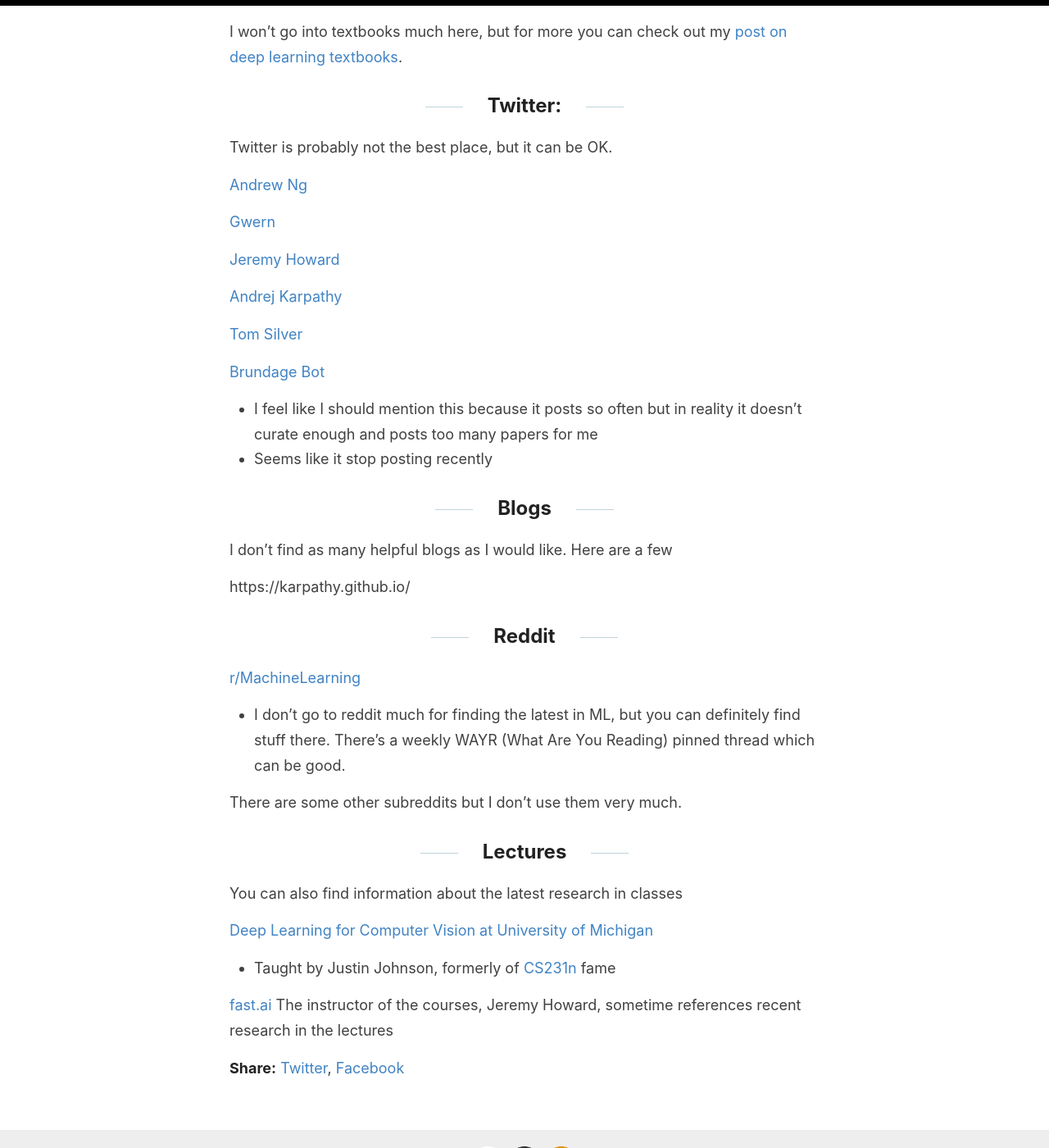
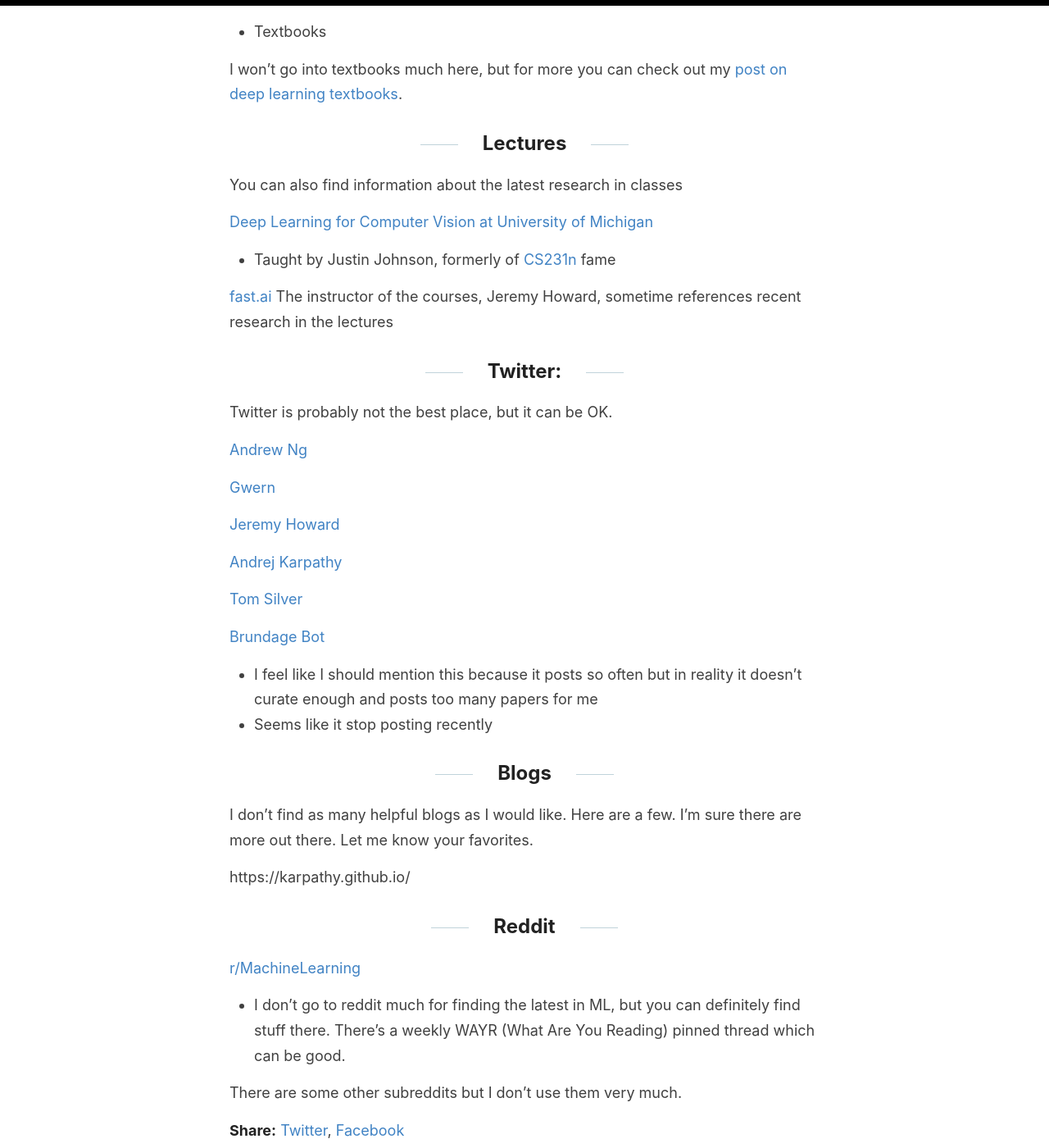
Before and after one commit to jss367/blog, a Jekyll site: the page built from _posts/2021-02-01-how-to-find-the-latest-machine-learning-research.md, in a window 1280 px wide and 1400 px high, scrolled down 2165 px. Shown: the whole window at 82% size. Built offline with Jekyll 4.4.1, drawn with Linux system fonts in a browser that asks for light colours; our own code applies the rules of GitHub Pages for plain Markdown files; part of the change alters nothing that is shown; some of the changed text lies outside the part shown.

Commit message:
Update 2021-02-01-how-to-find-the-latest-machine-learning-research.md

```diff
--- a/_posts/2021-02-01-how-to-find-the-latest-machine-learning-research.md
+++ b/_posts/2021-02-01-how-to-find-the-latest-machine-learning-research.md
@@ -9,12 +9,12 @@ There's too much going on, so you'll need some things to help curate the list fo
 
 [Arxiv Sanity](http://www.arxiv-sanity.com/)
 
-* Site created by Andrej Karpathy
 * My #1 place to find new research
 * Be sure to create an account and start saving papers you like to it so the recommendation feature can work
+* Site created by Andrej Karpathy
 
 [Papers with Code](https://paperswithcode.com/)
-
+* The best site for seeing overall trends in the field
 
 ## Newsletters
 
@@ -58,6 +58,16 @@ I'm not usually a newsletters guy, but for some reason I've found that there are
 
 I won't go into textbooks much here, but for more you can check out my [post on deep learning textbooks](https://jss367.github.io/Free-Deep-Learning-Textbooks.html).
 
+## Lectures
+
+You can also find information about the latest research in classes
+
+[Deep Learning for Computer Vision at University of Michigan](https://www.youtube.com/playlist?list=PL5-TkQAfAZFbzxjBHtzdVCWE0Zbhomg7r)
+* Taught by Justin Johnson, formerly of [CS231n](http://cs231n.stanford.edu/) fame
+
+[fast.ai](https://www.fast.ai/)
+The instructor of the courses, Jeremy Howard, sometime references recent research in the lectures
+
 
 ## Twitter:
 
@@ -79,7 +89,7 @@ Twitter is probably not the best place, but it can be OK.
 
 ## Blogs
 
-I don't find as many helpful blogs as I would like. Here are a few
+I don't find as many helpful blogs as I would like. Here are a few. I'm sure there are more out there. Let me know your favorites.
 
 https://karpathy.github.io/
 
@@ -89,14 +99,3 @@ https://karpathy.github.io/
 * I don't go to reddit much for finding the latest in ML, but you can definitely find stuff there. There's a weekly WAYR (What Are You Reading) pinned thread which can be good.
 
 There are some other subreddits but I don't use them very much.
-
-
-## Lectures
-
-You can also find information about the latest research in classes
-
-[Deep Learning for Computer Vision at University of Michigan](https://www.youtube.com/playlist?list=PL5-TkQAfAZFbzxjBHtzdVCWE0Zbhomg7r)
-* Taught by Justin Johnson, formerly of [CS231n](http://cs231n.stanford.edu/) fame
-
-[fast.ai](https://www.fast.ai/)
-The instructor of the courses, Jeremy Howard, sometime references recent research in the lectures
```
